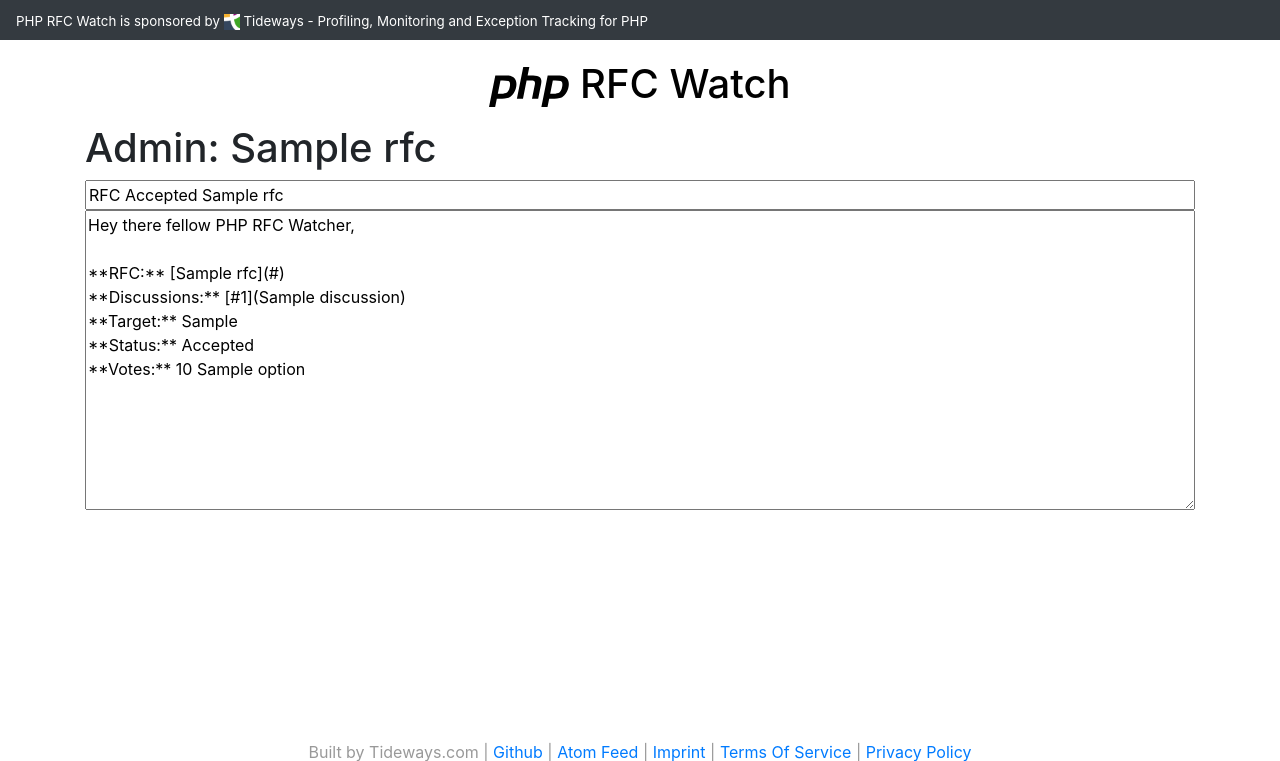
After one commit to beberlei/php-rfc-watch, a PHP site: template templates/Default/adminExportRfc.html.twig in a window 1280 px wide. The commit adds this page. Shown: the top 761 px of the page. Run offline with PHP 8.4, Linux system fonts and the light colour scheme; the template is opened without the code that fills it: most values are stand-ins (such as "Sample title", 1, 10 or a date in 2020); style sheets or scripts are compiled from the project's sources; some libraries are stand-ins or nearby versions.

Commit message:
Bugfix in automatic reject detection, exportable info for each RFC to send newsletter with.

```diff
--- a/src/Command/SynchronizeVotesCommand.php
+++ b/src/Command/SynchronizeVotesCommand.php
@@ -186,7 +186,7 @@ class SynchronizeVotesCommand extends ContainerAwareCommand
                 $rfc->setQuestion($question);
 
                 if ($voteWasClosed && $rfc->isOpen()) {
-                    if ($rfc->getYesShare() > $rfc->getPassThreshold()) {
+                    if ($rfc->getYesShare() < $rfc->getPassThreshold()) {
                         $rfc->setRejected(true);
                     }
 
--- a/templates/Default/admin.html.twig
+++ b/templates/Default/admin.html.twig
@@ -24,6 +24,7 @@
             </div>
             <div class="card-footer">
                 <a href="{{ path('admin_edit_rfc', {'id': rfc.id}) }}">Edit</a>
+                <a href="{{ path('admin_export_rfc', {'id': rfc.id}) }}">Export</a>
             </div>
         </div>
         {% endfor %}
--- /dev/null
+++ b/templates/Default/adminExportRfc.html.twig
@@ -0,0 +1,20 @@
+{% extends "base.html.twig" %}
+
+{% block content %}
+    <h1>Admin: {{ rfc.title }}</h1>
+
+    <input style="width: 100%;" value="RFC {% if rfc.status == "rejected" %}Rejected{% else %}Accepted{% endif %} {{ rfc.title }}" />
+
+    <textarea style="width: 100%; height: 300px;">Hey there fellow PHP RFC Watcher,
+
+**RFC:** [{{ rfc.title }}]({{ rfc.url }})
+**Discussions:** {% for discussion in rfc.discussions %}[#{{ loop.index }}]({{ discussion }}){% if not loop.last %}, {% endif %}{% endfor %}
+
+**Target:** {{ rfc.targetPhpVersion }}
+**Status:** {% if rfc.status == "rejected" %}Rejected{% else %}Accepted{% endif %}
+
+**Votes:** {% for vote in rfc.currentResults %}{{ vote.votes }} {{ vote.option }}{% if not loop.last %}, {% endif %}{% endfor %}
+
+    </textarea>
+
+{% endblock %}
```
Also changed, not shown: src/Controller/DefaultController.php (+8 -0 lines).
